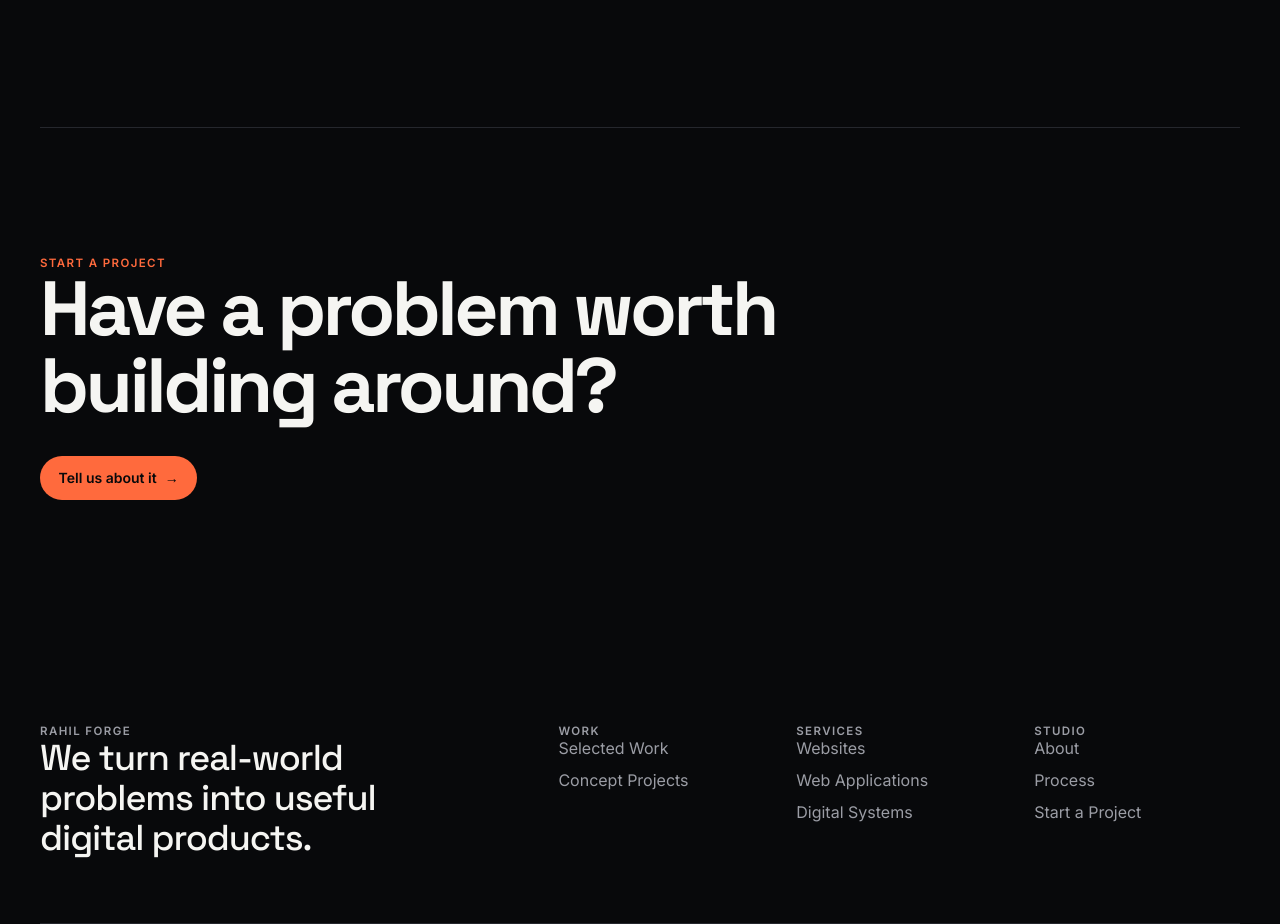
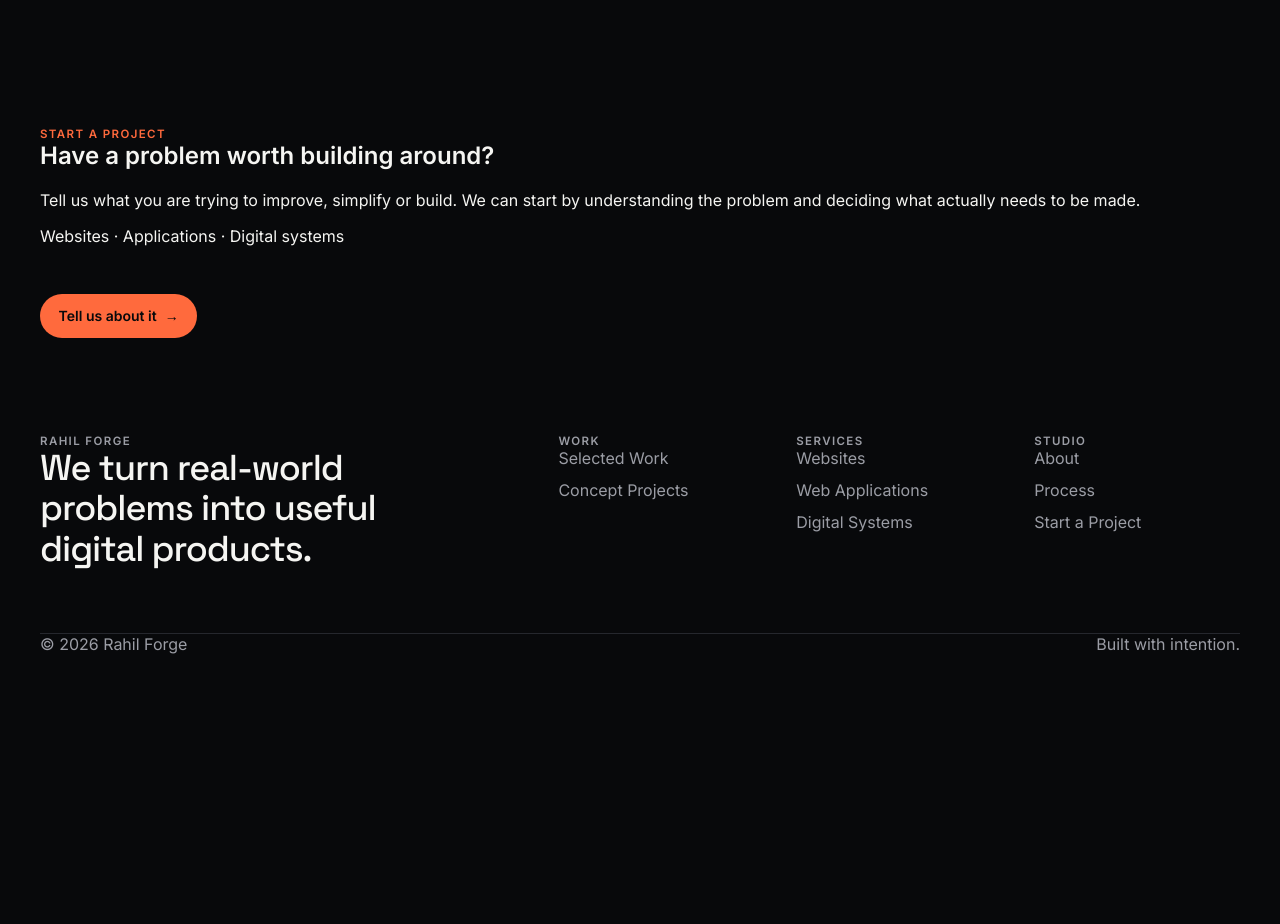
Before and after one commit to rahilislam/Rahil-Forge, a React (Vite) app: page / in a window 1280 px wide. Shown: the part 6280-7204 px from the top of the page. After the commit the page ends 6958 px from the top, so only its background shows below. Built offline with nearby package versions, Linux system fonts and the light colour scheme.

Commit message:
Stage 9: build final project CTA section

```diff
--- a/src/App.tsx
+++ b/src/App.tsx
@@ -61,10 +61,14 @@ function App() {
           </div>
         </section>
 
-        <section id="contact" className="anchor-section" aria-labelledby="contact-title">
-          <div>
+        <section id="contact" className="contact-section" aria-labelledby="contact-title">
+          <div className="contact-copy">
             <p className="eyebrow">START A PROJECT</p>
             <h2 id="contact-title">Have a problem worth building around?</h2>
+            <p>Tell us what you are trying to improve, simplify or build. We can start by understanding the problem and deciding what actually needs to be made.</p>
+          </div>
+          <div className="contact-action">
+            <p className="contact-note">Websites · Applications · Digital systems</p>
             <ButtonLink className="section-cta" href="#contact">Tell us about it <span aria-hidden="true">→</span></ButtonLink>
           </div>
         </section>
```
